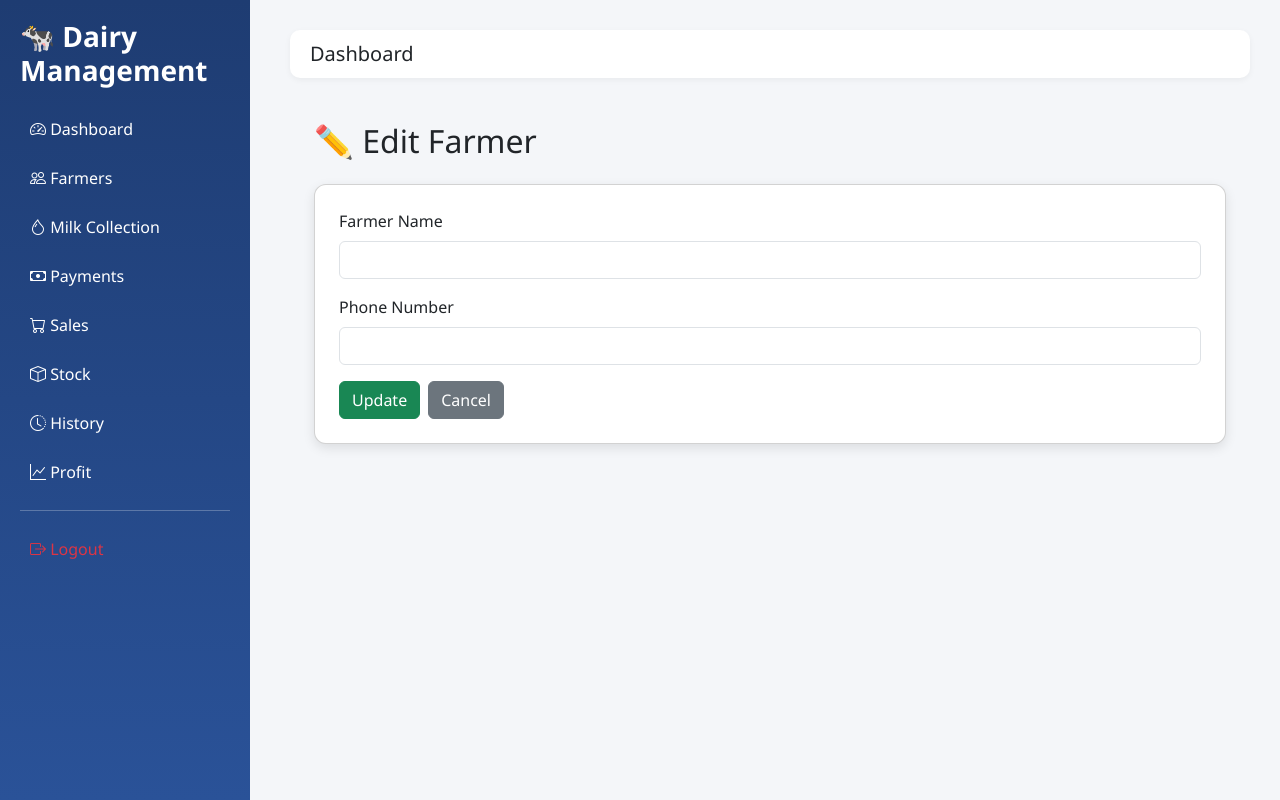
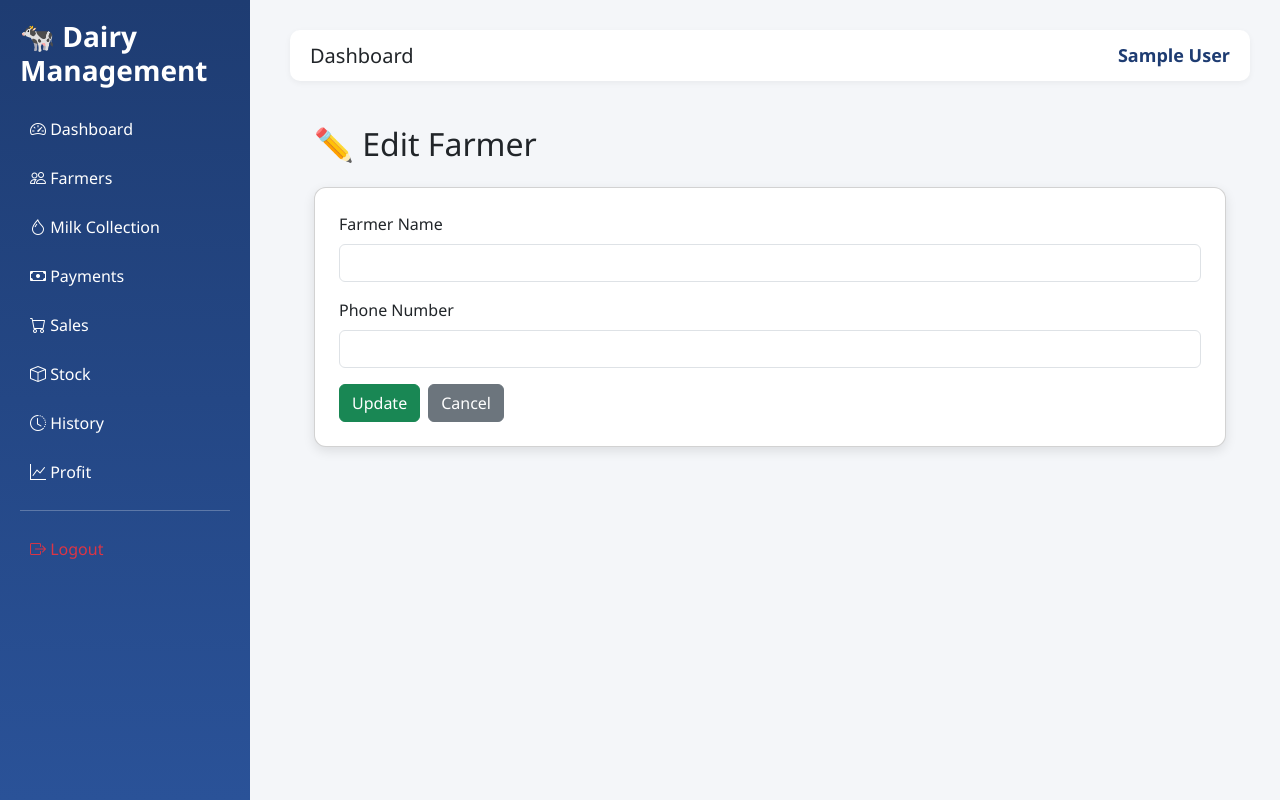
Before and after one commit to mithunnagaraj44-ops/dairy-management-system, a Flask app: page /edit/1 in a window 1280 px wide. Run offline with Flask 3, Linux system fonts and the light colour scheme; the visitor is signed in with stand-in values (Sample User, id 1); data that the repository does not hold is empty.

Commit message:
Updated user session display and cleaned null-name manager accounts

```diff
--- a/app.py
+++ b/app.py
@@ -151,6 +151,10 @@ def login():
             if user['status'] == 'approved':
 
                 session['user'] = user['phone']
+
+                # SAFE NAME STORAGE
+                session['name'] = user['name'] if user['name'] else "User"
+
                 return redirect('/')
 
             # PENDING
--- a/templates/base.html
+++ b/templates/base.html
@@ -167,7 +167,7 @@
     </a>
 
     <!-- APPROVAL ONLY FOR PROPRIETOR -->
-    {% if session['user'] == '8073478057' %}
+    {% if session.get('user') == '8073478057' %}
 
     <a href="/approve_users">
         <i class="bi bi-person-check"></i> Approvals
@@ -194,10 +194,10 @@
             Dashboard
         </h5>
 
-        <!-- SHOW ONLY NAME -->
+        <!-- SHOW USER NAME -->
         <div class="user-name">
 
-            {{ session['name'] }}
+            {{ session.get('name', 'User') }}
 
         </div>
 
```
